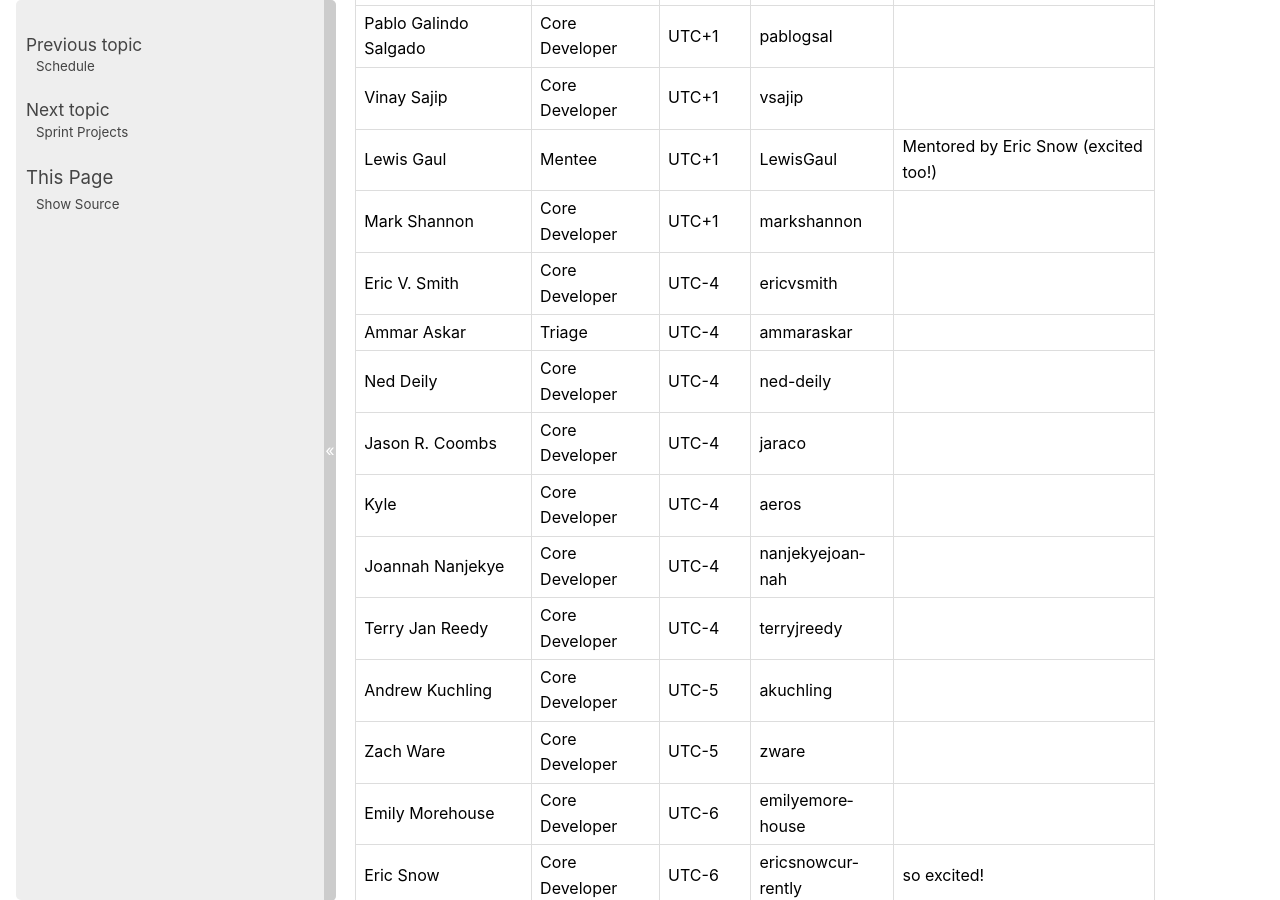
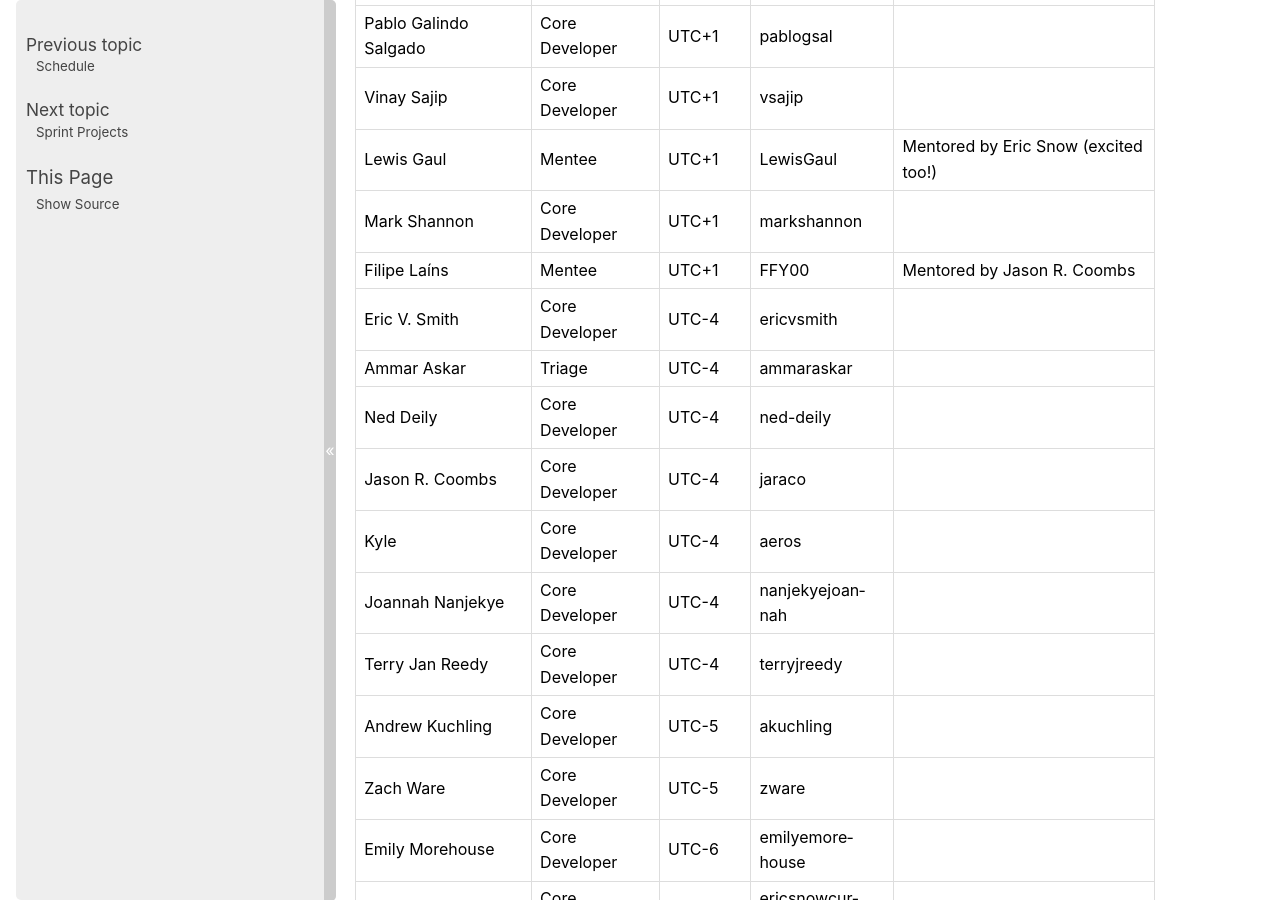
Before and after one commit to python/core-sprint, a Sphinx documentation site: the page built from docs/participants.rst, in a window 1280 px wide and 900 px high, scrolled down 1497 px. Built offline with Sphinx 7.4.7, drawn with Linux system fonts in a browser that asks for light colours.

Commit message:
Add new participant: Filipe Lains (#44)

```diff
--- a/docs/participants.rst
+++ b/docs/participants.rst
@@ -75,6 +75,8 @@ creating a pull request. You'll want to add yourself to :ref:`participants`,
 +------------------------+-------------------+-----------+-------------------+--------------------------------------+
 | Mark Shannon           | Core Developer    | UTC+1     | markshannon       |                                      |
 +------------------------+-------------------+-----------+-------------------+--------------------------------------+
+| Filipe Laíns           | Mentee            | UTC+1     | FFY00             | Mentored by Jason R. Coombs          |
++------------------------+-------------------+-----------+-------------------+--------------------------------------+
 | Eric V. Smith          | Core Developer    | UTC-4     | ericvsmith        |                                      |
 +------------------------+-------------------+-----------+-------------------+--------------------------------------+
 | Ammar Askar            | Triage            | UTC-4     | ammaraskar        |                                      |
--- a/docs/projects.rst
+++ b/docs/projects.rst
@@ -220,6 +220,7 @@ importlib.resources
 -------------------
 
 - Jason R. Coombs
+- Filipe Laíns
 
 `importlib.resources Notes <https://docs.google.com/document/d/13iG5xDRg4lnrN8YBszpyKBAVRFjG_3CvyXUdsHi9wY8/edit?usp=sharing>`_.
 
```
